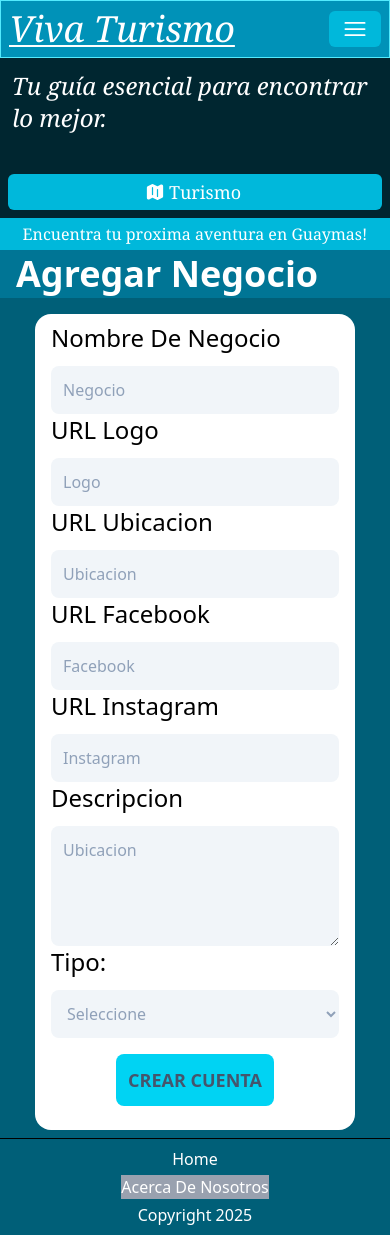
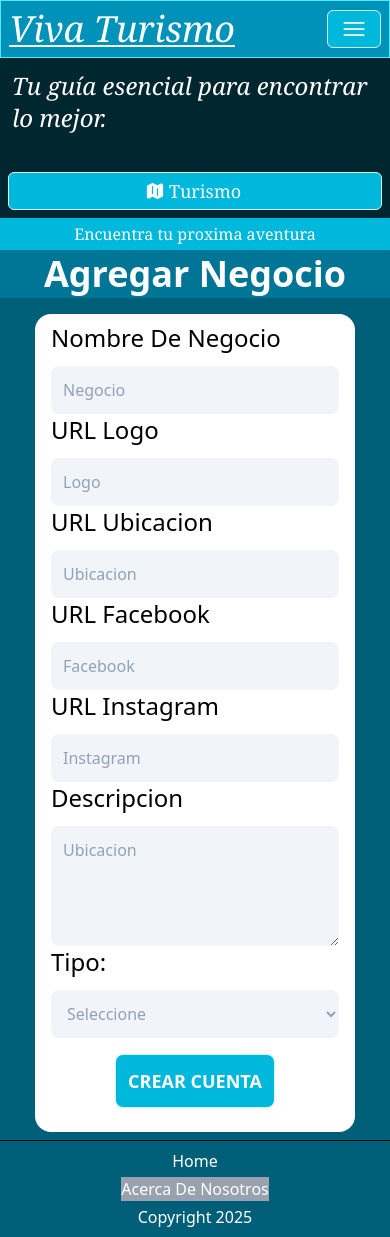
Before and after one commit to TylerBrock01/FE_gsono, a React (Vite) app: page /register in a window 390 px wide. Built offline with nearby package versions, Linux system fonts and the light colour scheme; what @midudev/tailwind-animations would draw is missing.

Commit message:
style changed

```diff
--- a/src/components/HomeComponent/NavBarComponent.tsx
+++ b/src/components/HomeComponent/NavBarComponent.tsx
@@ -9,6 +9,7 @@ import {
 } from '@heroicons/react/24/solid'
 import {Link} from "react-router-dom";
 import {scrollToTop} from "../MiscComponent/ScrollTop.ts";
+import {ButtonStyle} from "../MiscComponent/ButtonStyle.ts";
 
 export default function NavBarComponent() {
 
@@ -24,7 +25,7 @@ export default function NavBarComponent() {
     ]
     return(
         <Popover className='flex items-center p-1'>
-            <PopoverButton onClick={scrollToTop} className="capitalize focus:outline-0  gap-2 rounded-md bg-cyan-500 border-cyan-100 hover:border-cyan-400 hover:bg-cyan-800 hover:text-cyan-400 px-3 py-1 text-sm/6 font-semibold text-white">
+            <PopoverButton onClick={scrollToTop} className={" capitalize focus:outline-0  gap-2 rounded-md px-3 py-1 text-sm/6 font-semibold "+ButtonStyle}>
                 <Bars3Icon className='h-7 w-7' aria-hidden='true'/>
             </PopoverButton>
 
@@ -34,7 +35,7 @@ export default function NavBarComponent() {
             >
 
                 {categories.map((category) => (
-                    <Link id={category.id} to={category.path} className="  flex justify-between md:justify-center gap-1 px-15 md:px-2  rounded-lg  py-4 border-1 bg-cyan-500 border-cyan-100 hover:border-cyan-400 hover:bg-cyan-800 hover:text-cyan-400">
+                    <Link id={category.id} to={category.path} className={"flex justify-between md:justify-center gap-1 px-15 md:px-2  rounded-lg  py-4 "+ButtonStyle}>
 
                         <category.icon className='h-6 w-6'  />
                         <p className='mr-5'>{category.name}</p>
--- /dev/null
+++ b/src/components/MiscComponent/ButtonStyle.ts
@@ -0,0 +1 @@
+export const ButtonStyle: string = ' cursor-pointer text-white border-1 bg-cyan-500 border-cyan-100 hover:border-cyan-400 hover:bg-cyan-800 hover:text-cyan-400'
--- a/src/layout/HomeLayout.tsx
+++ b/src/layout/HomeLayout.tsx
@@ -3,6 +3,7 @@ import {Link} from 'react-router-dom'
 import NavBarComponent from "../components/HomeComponent/NavBarComponent.tsx";
 import {scrollToTop} from "../components/MiscComponent/ScrollTop.ts";
 import {MapIcon} from "@heroicons/react/24/solid";
+import {ButtonStyle} from "../components/MiscComponent/ButtonStyle.ts";
 
 export default function HomeLayout() {
     return (
@@ -21,7 +22,7 @@ export default function HomeLayout() {
                 <header className='animate-blurred-fade-in bg-[url("/src/img/hero.jpg")] bg-cover bg-no-repeat md:bg-right lg:bg-center'>
                     <div className='flex flex-col md:flex-row md:items-end justify-between h-40 md:h-45 font-serif p-2  z-1 bg-black/60 text-white'>
                         <h2 className='italic p-1 text-2xl'>Tu guía esencial para encontrar lo mejor. </h2>
-                        <label className="flex justify-center md:justify-end px-2 py-1  items-center rounded-md gap-1 bg-cyan-500 border-cyan-100 hover:border-cyan-400 hover:bg-cyan-800 hover:text-cyan-400 text-white text-lg capitalize">
+                        <label className={"flex justify-center md:justify-end px-2 py-1  items-center rounded-md gap-1 text-lg capitalize"+ButtonStyle}>
                             <MapIcon className='h-5 w-5 '/>
                             turismo
                             <Link className='' to="#"></Link>
@@ -29,7 +30,7 @@ export default function HomeLayout() {
                     </div>
 
                 </header>
-                <h1 className='animate-blurred-fade-in font-serif bg-cyan-500 text-white flex justify-center p-1'>Encuentra tu proxima aventura en Guaymas!</h1>
+                <h1 className='animate-blurred-fade-in font-serif bg-cyan-500 text-white flex justify-center p-1'>Encuentra tu proxima aventura</h1>
                 <div>
                     <Outlet/>
                 </div>
--- a/src/views/RegisterView.tsx
+++ b/src/views/RegisterView.tsx
@@ -1,5 +1,6 @@
 import {useForm} from 'react-hook-form'
 import ErrorMessage from "../components/ErrorMessage.tsx";
+import {ButtonStyle} from "../components/MiscComponent/ButtonStyle.ts";
 
 export default function RegisterView() {
     // console.log(errors)
@@ -20,7 +21,7 @@ export default function RegisterView() {
     }
     return(
         <>
-            <h1 className="animate-slide-in-top flex justify-start md:justify-center text-4xl bg-cyan-700 text-white font-bold capitalize px-4 py-1">agregar negocio</h1>
+            <h1 className="animate-slide-in-top flex justify-center text-4xl bg-cyan-700 text-white font-bold capitalize px-4 py-1">agregar negocio</h1>
 
             <form
                 onSubmit={handleSubmit(handleRegister)}
@@ -157,7 +158,7 @@ export default function RegisterView() {
                         <input
                             id="submit"
                             type="submit"
-                            className=" bg-cyan-400 p-3 text-lg uppercase text-slate-600 rounded-lg font-bold cursor-pointer "
+                            className={"p-3 text-lg uppercase  rounded-lg font-bold cursor-pointer border-1 "+ButtonStyle}
                             value='Crear Cuenta'
                         />
                     </div>
```
